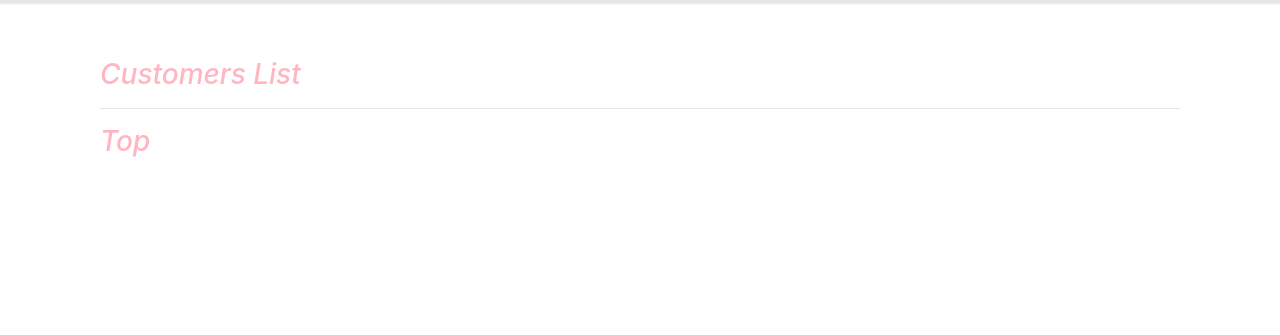
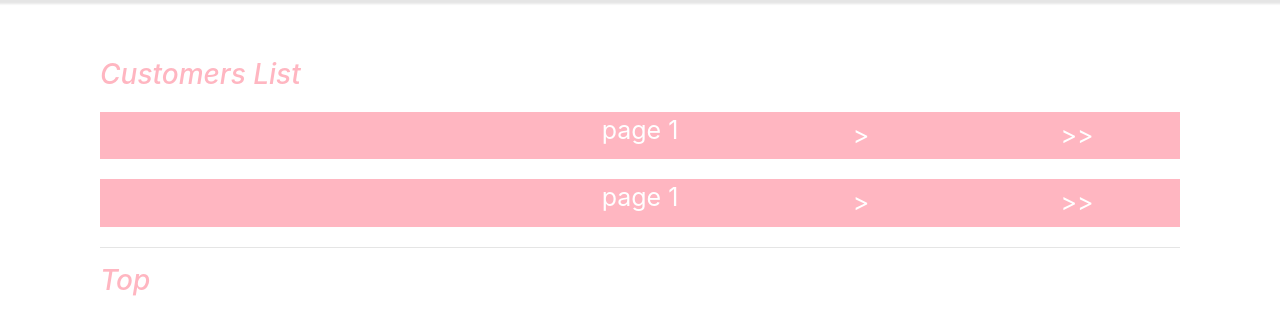
Before and after one commit to hibit-at/avatar_network, a Django app: page /all_folders/ in a window 1280 px wide. Shown: the part 72-407 px from the top of the page. Run offline with Django 3.2, Linux system fonts and the light colour scheme; data that the repository does not hold is empty; some libraries are stand-ins or nearby versions.

Commit message:
pagination

```diff
--- a/app/views.py
+++ b/app/views.py
@@ -864,9 +864,11 @@ def all_folders(request):
     except EmptyPage:
         # If page is out of range (e.g. 9999), deliver last page of results.
         print('exceed!')
+        page = paginator.num_pages
         customers_page = paginator.page(paginator.num_pages)
 
     params['customers'] = customers_page
+    params['page'] = page
     return render(request, 'all_folders.html', params)
 
 @login_required
--- a/templates/all_folders.html
+++ b/templates/all_folders.html
@@ -3,6 +3,7 @@
     {% load humanize %}
     {% load static %}
     <h3 class="deco">Customers List</h3>
+    {% include 'page_object.html' with keyword='app:all_folders' %}
     {% for customer in customers %}
         <div class="creator">
             <h4>{{ customer }}</h4>
@@ -38,4 +39,6 @@
             {% endfor %}
         </div>
     {% endfor %}
+
+    {% include 'page_object.html' with keyword='app:all_folders' %}
 {% endblock content %}
```
